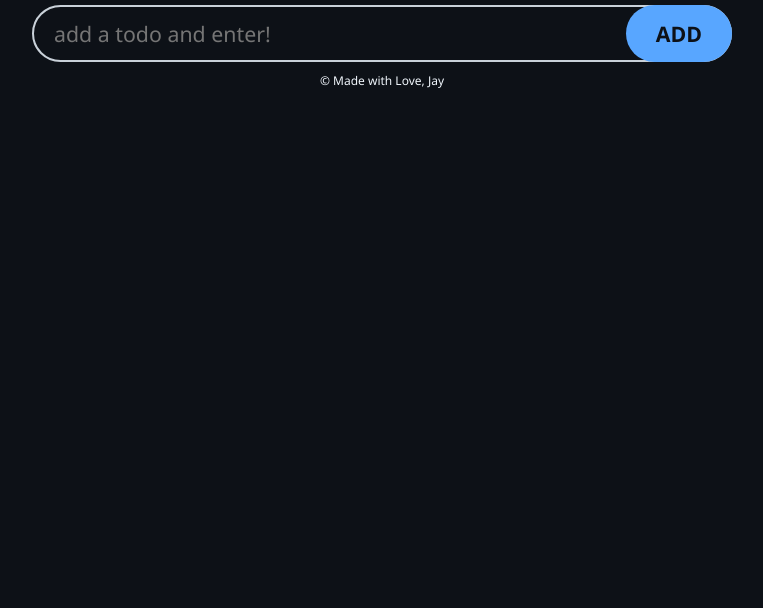
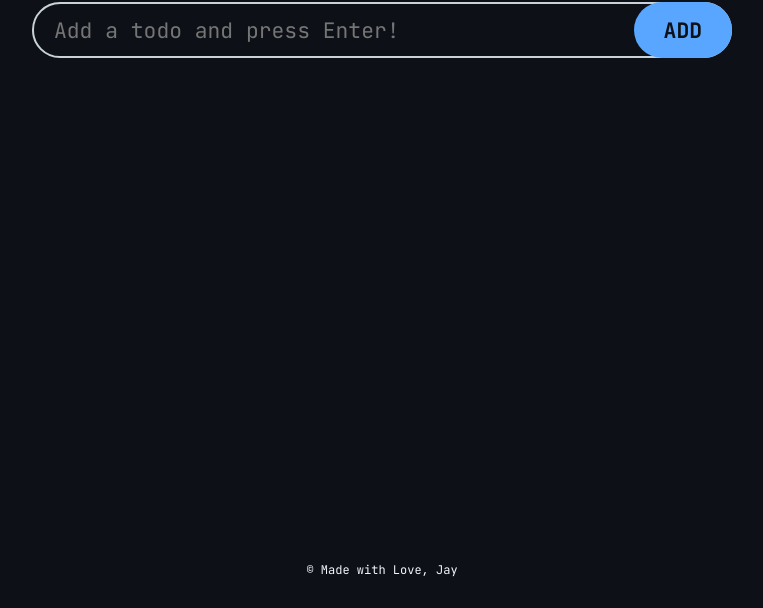
Before and after one commit to jaykrishnadev/jaykrishnatjdev.github.io, a plain HTML site: page index.html in a window 1280 px wide. Shown: the part 212-820 px from the top of the page, without its empty margins (258-1021 px from the left). Drawn offline with Linux system fonts and the light colour scheme.

Commit message:
making it more good

```diff
--- a/index.html
+++ b/index.html
@@ -1,64 +1,70 @@
-<!doctype html>
+<!DOCTYPE html>
 <html lang="en">
+
 <head>
   <meta charset="UTF-8" />
   <meta name="viewport" content="width=device-width, initial-scale=1.0" />
+
+  <!-- Link to external stylesheet -->
   <link rel="stylesheet" href="style.css" />
+
   <title>Todo App</title>
+
+  <!-- Link to external JS with 'defer' to ensure it loads after DOM is ready -->
   <script src="app.js" defer></script>
 </head>
 
 <body>
+  <!-- App Heading -->
   <h1>Todo App</h1>
+
+  <!-- Main wrapper for styling the content easily -->
   <div class="wrapper">
+
+    <!-- Form to handle new todo submissions -->
     <form>
-                <input
-                    id="todo-input"
-                    type="text"
-                    placeholder="add a todo and enter!"
-                    autocomplete="off"
-                />
+      <!-- Text input for adding new todos -->
+      <!-- autocomplete="off" prevents browser from remembering old todos -->
+      <input id="todo-input" type="text" placeholder="Add a todo and press Enter!" autocomplete="off" />
+
+      <!-- Button to submit new todo -->
       <button class="add-button">ADD</button>
     </form>
 
+    <!-- Unordered list to display todos -->
     <ul id="todo-list">
-                <!-- first demo todo -->
+      <!-- Example Todo Item -->
       <li class="todo">
+        <!-- Checkbox to mark todo as complete -->
         <input type="checkbox" id="todo-1" />
+
+        <!-- Custom styled checkbox using SVG -->
         <label class="custom-checkbox" for="todo-1">
-                        <svg
-                            xmlns="http://www.w3.org/2000/svg"
-                            height="24px"
-                            viewBox="0 -960 960 960"
-                            width="24px"
-                            fill="transparent"
-                        >
-                            <path
-                                d="M382-240 154-468l57-57 171 171 367-367 57 57-424 424Z"
-                            />
+          <svg xmlns="http://www.w3.org/2000/svg" height="24px" viewBox="0 -960 960 960" width="24px"
+            fill="transparent">
+            <path d="M382-240 154-468l57-57 171 171 367-367 57 57-424 424Z" />
           </svg>
         </label>
+
+        <!-- Todo text label -->
         <label for="todo-1" class="todo-text">
           Confess Today :)
         </label>
+
+        <!-- Button to delete a todo -->
         <button class="delete-button">
-                        <svg
-                            xmlns="http://www.w3.org/2000/svg"
-                            height="24px"
-                            viewBox="0 -960 960 960"
-                            width="24px"
-                            fill="var(--secondary-color)"
-                        >
+          <svg xmlns="http://www.w3.org/2000/svg" height="24px" viewBox="0 -960 960 960" width="24px"
+            fill="var(--secondary-color)">
             <path
-                                d="M280-120q-33 0-56.5-23.5T200-200v-520h-40v-80h200v-40h240v40h200v80h-40v520q0 33-23.5 56.5T680-120H280Zm400-600H280v520h400v-520ZM360-280h80v-360h-80v360Zm160 0h80v-360h-80v360ZM280-720v520-520Z"
-                            />
+              d="M280-120q-33 0-56.5-23.5T200-200v-520h-40v-80h200v-40h240v40h200v80h-40v520q0 33-23.5 56.5T680-120H280Zm400-600H280v520h400v-520ZM360-280h80v-360h-80v360Zm160 0h80v-360h-80v360ZM280-720v520-520Z" />
           </svg>
         </button>
       </li>
     </ul>
   </div>
-        <footer>
-             &COPY; Made with Love, Jay
-        </footer>
+
+  <!-- Footer -->
+  <footer>&copy; Made with Love, Jay</footer>
 </body>
+
 </html>
--- a/style.css
+++ b/style.css
@@ -1,17 +1,34 @@
+/* ==============================
+   Import JetBrains Mono font
+   ============================== */
+@import url('https://fonts.googleapis.com/css2?family=JetBrains+Mono:wght@400;500;700&display=swap');
+
+/* ==============================
+   CSS Variables for colors
+   Makes theme easy to tweak
+   ============================== */
 :root {
-    --background: #0d1117;       /* darker base background */
-    --primary-color: #161b22;    /* slightly lighter card bg */
-    --secondary-color: #c9d1d9;  /* softer grey for text / lines */
-    --accent-color: #58a6ff;     /* cool blue accent */
-    --text-color: #f0f6fc;       /* slightly softer white */
+  --background: #0d1117;
+  --primary-color: #161b22;
+  --secondary-color: #c9d1d9;
+  --accent-color: #58a6ff;
+  --text-color: #f0f6fc;
 }
+
+/* ==============================
+   Reset default margins and paddings
+   ============================== */
 * {
   margin: 0;
   padding: 0;
+  box-sizing: border-box;
 }
 
+/* ==============================
+   Base font & body styles
+   ============================== */
 html {
-    font-family: "Segoe UI", Tahoma, Geneva, Verdana, sans-serif;
+  font-family: 'JetBrains Mono', monospace;
   font-size: 16pt;
   color: var(--text-color);
 }
@@ -20,11 +37,14 @@ body {
   min-height: 100vh;
   padding: 10px;
   display: flex;
-    background-color: var(--background);
   flex-direction: column;
   align-items: center;
+  background-color: var(--background);
 }
 
+/* ==============================
+   Headings
+   ============================== */
 h1 {
   margin-top: 100px;
   margin-bottom: 20px;
@@ -34,10 +54,18 @@ h1 {
   text-align: center;
   color: var(--accent-color);
 }
+
+/* ==============================
+   Footer
+   ============================== */
 footer {
   font-size: 12px;
+  margin-top: auto;
 }
 
+/* ==============================
+   Wrapper for the main content
+   ============================== */
 .wrapper {
   width: 700px;
   max-width: 100%;
@@ -46,21 +74,28 @@ footer {
   gap: 10px;
 }
 
+/* ==============================
+   Todo input styles
+   ============================== */
 #todo-input {
-    box-sizing: border-box;
+  width: 100%;
   padding: 12px 20px;
-    width: 100%;
-    background: none;
   border: 2px solid var(--secondary-color);
   border-radius: 1000px;
+  background: none;
   font: inherit;
   color: var(--text-color);
   caret-color: var(--accent-color);
 }
+
 #todo-input:focus {
   outline: none;
+  /* Remove default focus outline */
 }
 
+/* ==============================
+   Form and add button positioning
+   ============================== */
 form {
   position: relative;
 }
@@ -69,34 +104,40 @@ form {
   position: absolute;
   top: 0;
   right: 0;
-
-    background-color: var(--accent-color);
   height: 100%;
   padding: 0 30px;
   border: none;
   border-radius: 1000px;
   font: inherit;
   font-weight: 600;
+  background-color: var(--accent-color);
   color: var(--background);
   cursor: pointer;
 }
 
+/* ==============================
+   Todo list items
+   ============================== */
 .todo {
+  display: flex;
+  align-items: center;
   margin-bottom: 10px;
   padding: 0 16px;
   background: var(--primary-color);
   border-radius: 15px;
-    display: flex;
-    align-items: center;
 }
 
+/* Text inside todos */
 .todo .todo-text {
+  flex-grow: 1;
   padding: 15px;
   padding-right: 0;
-    flex-grow: 1;
   transition: 200ms ease;
 }
 
+/* ==============================
+   Delete button
+   ============================== */
 .delete-button {
   padding: 3px;
   background: none;
@@ -110,54 +151,66 @@ form {
 .delete-button svg {
   transition: 200ms ease;
 }
+
 .delete-button:hover svg {
   fill: #ff0033;
+  /* Red on hover */
 }
 
+/* ==============================
+   Custom checkbox
+   ============================== */
 .custom-checkbox {
-    border: 2px solid var(--accent-color);
-    border-radius: 50%;
-    min-height: 20px;
-    min-width: 20px;
   display: flex;
   justify-content: center;
   align-items: center;
+  min-width: 20px;
+  min-height: 20px;
+  border: 2px solid var(--accent-color);
+  border-radius: 50%;
+  cursor: pointer;
   flex-shrink: 0;
   transition: 200ms ease;
-    cursor: pointer;
 }
 
-input[type="checkbox"]:checked ~ .custom-checkbox {
+/* Checked state styles */
+input[type="checkbox"]:checked~.custom-checkbox {
   background-color: var(--accent-color);
 }
 
-input[type="checkbox"]:checked ~ .custom-checkbox svg {
+input[type="checkbox"]:checked~.custom-checkbox svg {
   fill: var(--primary-color);
 }
 
-input[type="checkbox"]:checked ~ .todo-text {
+input[type="checkbox"]:checked~.todo-text {
   text-decoration: line-through;
   color: var(--secondary-color);
 }
 
+/* Hide native checkbox */
 input[type="checkbox"] {
   display: none;
 }
 
+/* ==============================
+   Responsive adjustments
+   ============================== */
 @media (max-width: 500px) {
   html {
     font-size: 12px;
   }
+
+  h1 {
+    margin-top: 50px;
+    font-size: 15vw;
+    /* Scales heading on small screens */
+  }
+
   .add-button {
     position: unset;
     width: 100%;
     padding: 15px;
-        margin: 10px;
-        margin-left: 0;
+    margin: 10px 0 0 0;
     height: auto;
   }
-    h1 {
-        margin-top: 50px;
-        font-size: 15vw;
 }
-}
```
Lines whose indentation alone changed are shown as unchanged.
